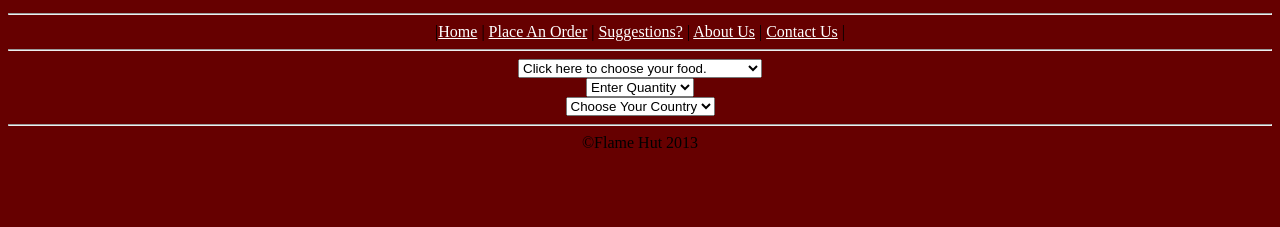
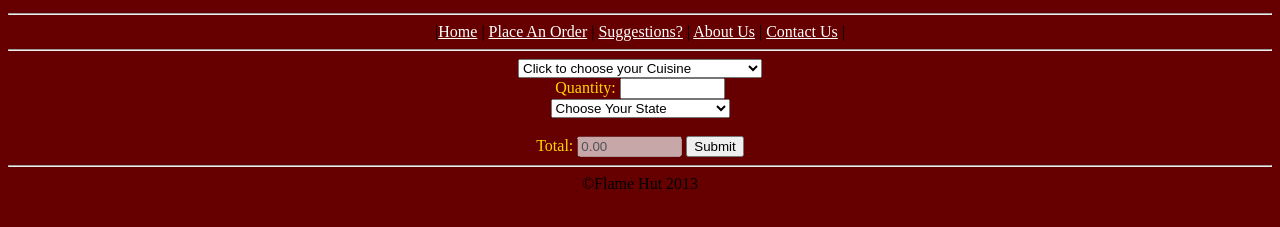
Before and after one commit to joseph-davis-13/FlameHut, a plain HTML site: page Order.html in a window 1280 px wide. Shown: the part 209-436 px from the top of the page. Drawn offline with Linux system fonts and the light colour scheme.

Commit message:
Changed text & added
Changed text and added states instead of country, fixed font color not
working on some text elements, added total and fixed submit location

```diff
--- a/Order.html
+++ b/Order.html
@@ -18,7 +18,7 @@
 
 
 		<select>
-		<option selected="">Click here to choose your food.
+		<option selected="">Click to choose your Cuisine
 		<option>Pizza
 		<option>Grilled Steak
 		<option>Fried Chicken
@@ -26,24 +26,71 @@
 		<option>Steak,Chicken, or Cheese Quesadilla
 		</select>
 	</br>
-		<select>
-		<option selected="">Enter Quantity
-		<option>1
-		<option>2
-		<option>3
-		<option>4
-		<option>5
+		<font color="gold">Quantity: <input type="text" id="quantity" size="10"></font>	</br>
+	<select>
+		<option selected="">Choose Your State
+		<option>United States
+		<option>Alabama
+		<option>Alaska
+		<option>American Samoa
+		<option>Arizona
+		<option>Arkansas
+		<option>California
+		<option>Colorado
+		<option>Connecticut
+		<option>Delaware
+		<option>District of Columbia
+		<option>Florida
+		<option>Georgia
+		<option>Guam
+		<option>Hawaii
+		<option>Idaho
+		<option>Illinois
+		<option>Indiana
+		<option>Iowa
+		<option>Kansas
+		<option>Kentucky
+		<option>Louisiana
+		<option>Maine
+		<option>Maryland
+		<option>Massachusetts
+		<option>Michigan
+		<option>Minnesota
+		<option>Mississippi
+		<option>Missouri
+		<option>Montana
+		<option>Nebraska
+		<option>Nevada
+		<option>New Hampshire
+		<option>New Jersey
+		<option>New Mexico
+		<option>New York
+		<option>North Carolina
+		<option>North Dakota
+		<option>Northern Marianas Islands
+		<option>Ohio
+		<option>Oklahoma
+		<option>Oregon
+		<option>Pennsylvania
+		<option>Puerto Rico
+		<option>Rhode Island
+		<option>South Carolina
+		<option>South Dakota
+		<option>Tennessee
+		<option>Texas
+		<option>Utah
+		<option>Vermont
+		<option>Virginia
+		<option>Virgin Islands
+		<option>Washington
+		<option>West Virginia
+		<option>Wisconsin
+		<option>Wyoming
 		</select>
 	</br>
-	<select>
-		<option selected="">Choose Your Country
-		<option>United States
-		<option>United Kingdom
-		<option>Australia
-		<option>Canada
-		<option>China
-		<option>Japan
-		</select>
+	</br>
+		<font color="gold">Total: <input type="text" id="total" size="10" value="0.00" disabled></font>
+<input type="submit" value="Submit">
 
 
     <hr>
```
